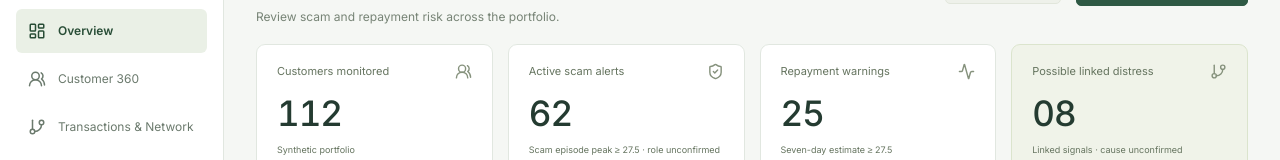
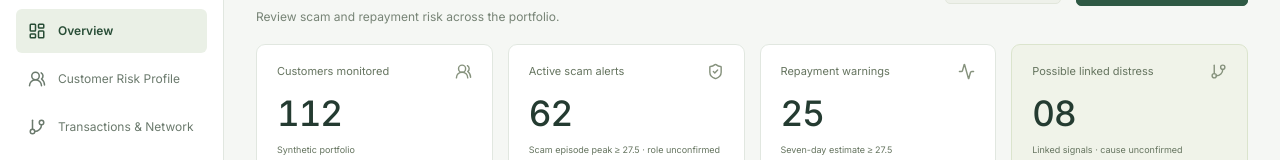
Before and after one commit to Mehul-37/fintech_hack, a React (Vite) app: page / in a window 1280 px wide. Shown: the part 123-283 px from the top of the page. Built offline with nearby package versions, Linux system fonts and the light colour scheme.

Commit message:
Rename Customer 360 to Customer Risk Profile

```diff
--- a/src/App.tsx
+++ b/src/App.tsx
@@ -80,7 +80,7 @@ import { PrototypeGuide } from './PrototypeGuide';
 type Section = 'overview' | 'customer' | 'transactions' | 'cases';
 const nav = [
   { id: 'overview', label: 'Overview', icon: LayoutDashboard },
-  { id: 'customer', label: 'Customer 360', icon: UsersRound },
+  { id: 'customer', label: 'Customer Risk Profile', icon: UsersRound },
   { id: 'transactions', label: 'Transactions & Network', icon: GitBranch },
   { id: 'cases', label: 'Cases & Actions', icon: FolderCheck },
 ] as const;
@@ -476,7 +476,7 @@ export default function App() {
                 <div>
                   <div className="eyebrow">CUSTOMER INTELLIGENCE / {c.id}</div>
                   <h1>
-                    Customer 360<span className="heading-dot">.</span>
+                    Customer Risk Profile<span className="heading-dot">.</span>
                   </h1>
                   <p>{c.dataSource === 'generated-holdout'
                     ? 'Synthetic August–September history · trained model estimates.'
@@ -1991,7 +1991,7 @@ function Cases({
               detail={
                 cases.length
                   ? 'Choose another status filter.'
-                  : 'Open Customer 360 and create a task from a recommended response.'
+                  : 'Open Customer Risk Profile and create a task from a recommended response.'
               }
             />
           )}
@@ -2011,7 +2011,7 @@ function Cases({
                 title={selectedCustomer ? 'Open current customer history' : 'Original customer history is outside the current demo portfolio'}
                 onClick={() => selectedCustomer && onCustomer(selectedCustomer)}
               >
-                Customer 360 <ArrowUpRight size={14} />
+                Customer Risk Profile <ArrowUpRight size={14} />
               </button>
             </div>
             {!selectedCustomer && (
--- a/src/InvestigationPanel.tsx
+++ b/src/InvestigationPanel.tsx
@@ -124,7 +124,7 @@ export function InvestigationPanel({
           {snapshot.evidence.risk.providerVersion !== modelVersion && (
             <p className="report-notice">
               This saved report uses an earlier score provider ({snapshot.evidence.risk.providerVersion}).
-              Current Customer 360 uses {modelVersion}. Use “Regenerate from captured date” to update
+              Current Customer Risk Profile uses {modelVersion}. Use “Regenerate from captured date” to update
               this report while keeping its original evidence date.
             </p>
           )}
```
Also changed, not shown: 1 other file (tests, documents, lock files or other folders).
